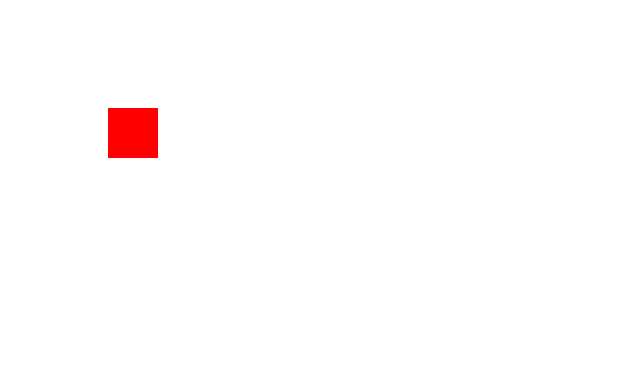
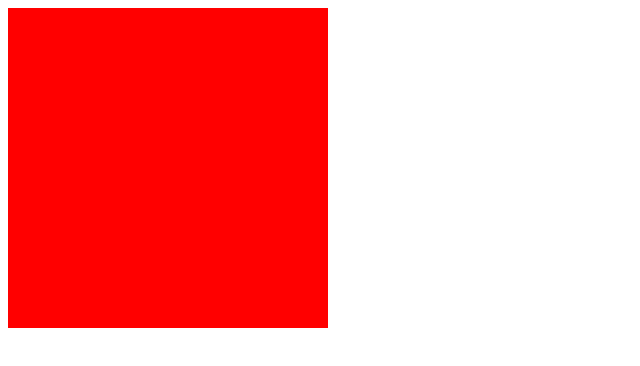
Before and after one commit to VDan007/TOP-ETCH-A-SKETCH, a plain HTML site: page index.html in a window 1280 px wide. Shown: the whole page, without its empty margins (0-640 px from the left). Drawn offline with Linux system fonts and the light colour scheme.

Commit message:
experimenting, learning

```diff
--- a/etch.js
+++ b/etch.js
@@ -1,12 +1,12 @@
 const container = document.querySelector("#container");
 
 
+for(let i = 0;i<256;i++ ){
+    const square = document.createElement("div");
+    square.classList.add("squares");
+    container.appendChild(square);
+}
 
-    const square = document.createElement('div');
-
-    for(let i = 0;i<5;i++){
-
-    container.appendChild(square);
-    }
-
-    square.className = "squares";
+const onsquare = document.querySelectorAll("squares");
+onsquare.classList.remove("squares");
+onsquare.classList.add("squaresHover");
--- a/style.css
+++ b/style.css
@@ -1,10 +1,21 @@
 .squares{
-    height: 50px;
-    width:  50px;
+    height: 20px;
+    width:  20px;
     background-color:red;
-    margin: 100px;
+    flex:0 0 auto;
+
+
+
 }
 #container{
     display:flex;
-    gap: 5px;
+
+    width:320px;
+    height:320px;
+    flex-wrap: wrap;
+    background-color:greenyellow;
 }
+
+.squaresHover{
+    background-color:yellow;
+}
```
